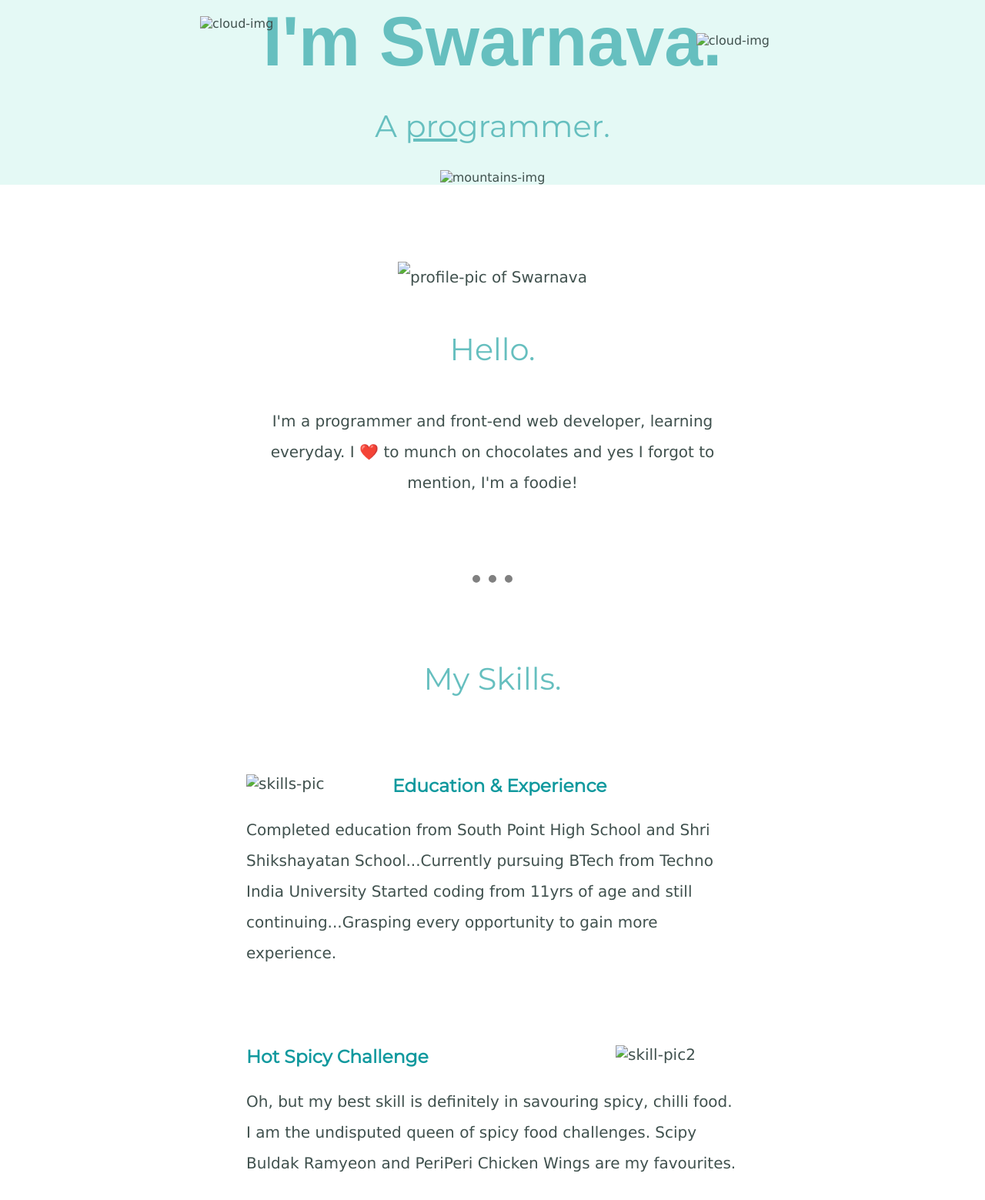
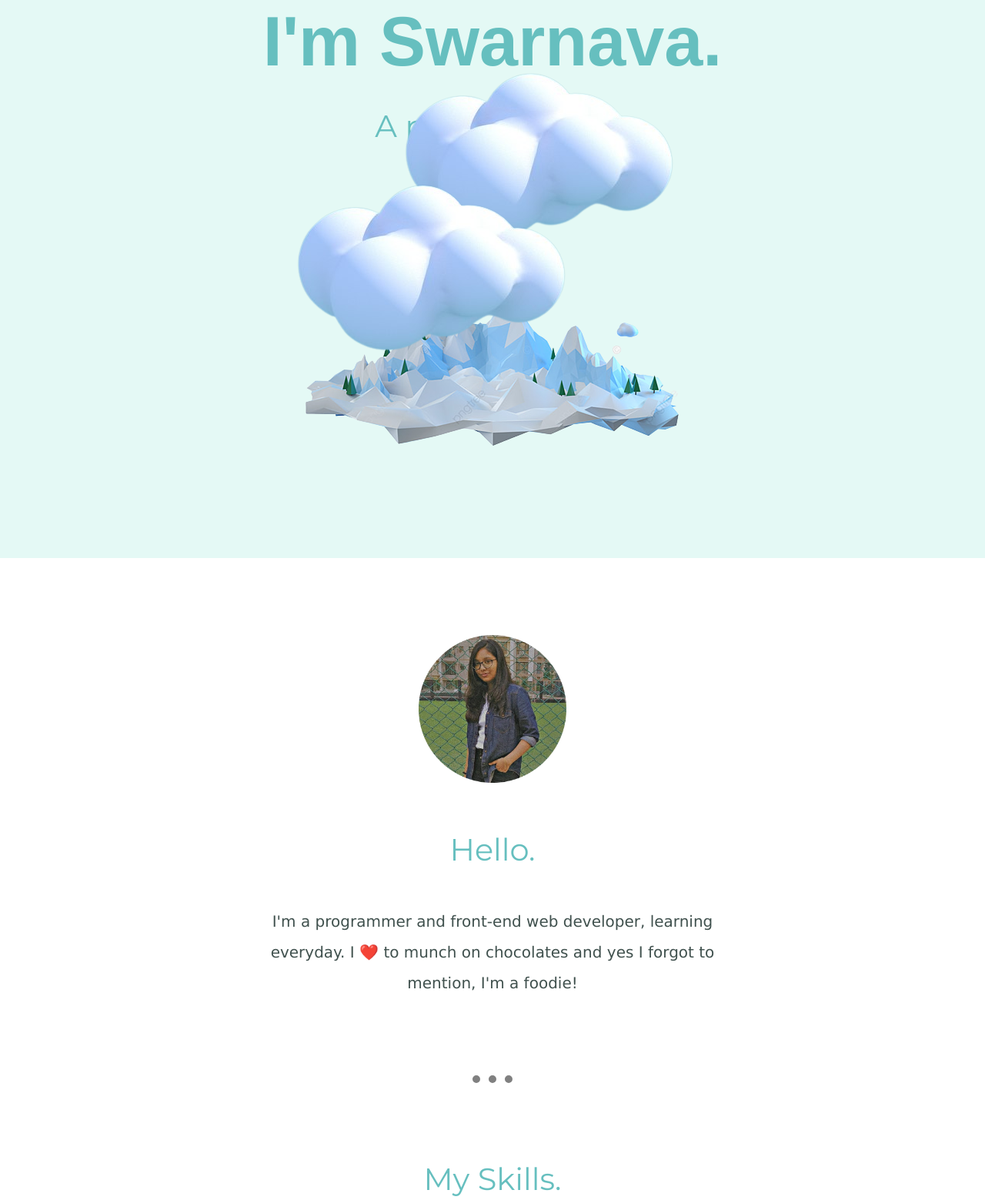
Before and after one commit to AlexRsvlt/Profile-cv, a plain HTML site: page index.html in a window 1280 px wide. Shown: the part 97-1656 px from the top of the page at 77% size. Drawn offline with Linux system fonts and the light colour scheme; files that its build step writes are made by us from their sources.

Commit message:
Update index.html

```diff
--- a/index.html
+++ b/index.html
@@ -8,15 +8,15 @@
 </head>
 <body>
     <div class="top-container">
-        <img class="top-cloud" src="images/cloud.png" alt="cloud-img">
+        <img class="top-cloud" src="cloud.png" alt="cloud-img">
         <h1>I'm Swarnava.</h1>
         <h2>A <span class="pro">pro</span>grammer.</h2>
-        <img class="bottom-cloud" src="images/cloud.png" alt="cloud-img">
-        <img class="mountain" src="images/mountains.png" alt="mountains-img">
+        <img class="bottom-cloud" src="cloud.png" alt="cloud-img">
+        <img class="mountain" src="mountains.png" alt="mountains-img">
     </div>
     <div class="middle-container">
         <div class="profile">
-          <img class="alex-img" src="images/profilepic.png" alt="profile-pic of Swarnava">
+          <img class="alex-img" src="profilepic.png" alt="profile-pic of Swarnava">
           <h2>Hello.</h2>
           <p>
               I'm a programmer and front-end web developer, learning everyday.
@@ -27,7 +27,7 @@
         <div class="skills">
           <h2>My Skills.</h2>
           <div class="skill-row">
-            <img class="code-img" src="images/skills1.png" alt="skills-pic">
+            <img class="code-img" src="skills1.png" alt="skills-pic">
             <h3>Education & Experience</h3>
             <p>
                Completed education from South Point High School and Shri Shikshayatan School...Currently pursuing BTech from Techno India University
@@ -36,7 +36,7 @@
             </p>
           </div>
           <div class="skill-row">
-            <img class="spicy-img" src="images/spicyfood.png" alt="skill-pic2">
+            <img class="spicy-img" src="spicyfood.png" alt="skill-pic2">
             <h3>Hot Spicy Challenge</h3>
             <p>
                 Oh, but my best skill is definitely in savouring spicy, chilli food. I am the undisputed queen of spicy food challenges. Scipy Buldak Ramyeon and PeriPeri Chicken Wings are my favourites.
```
